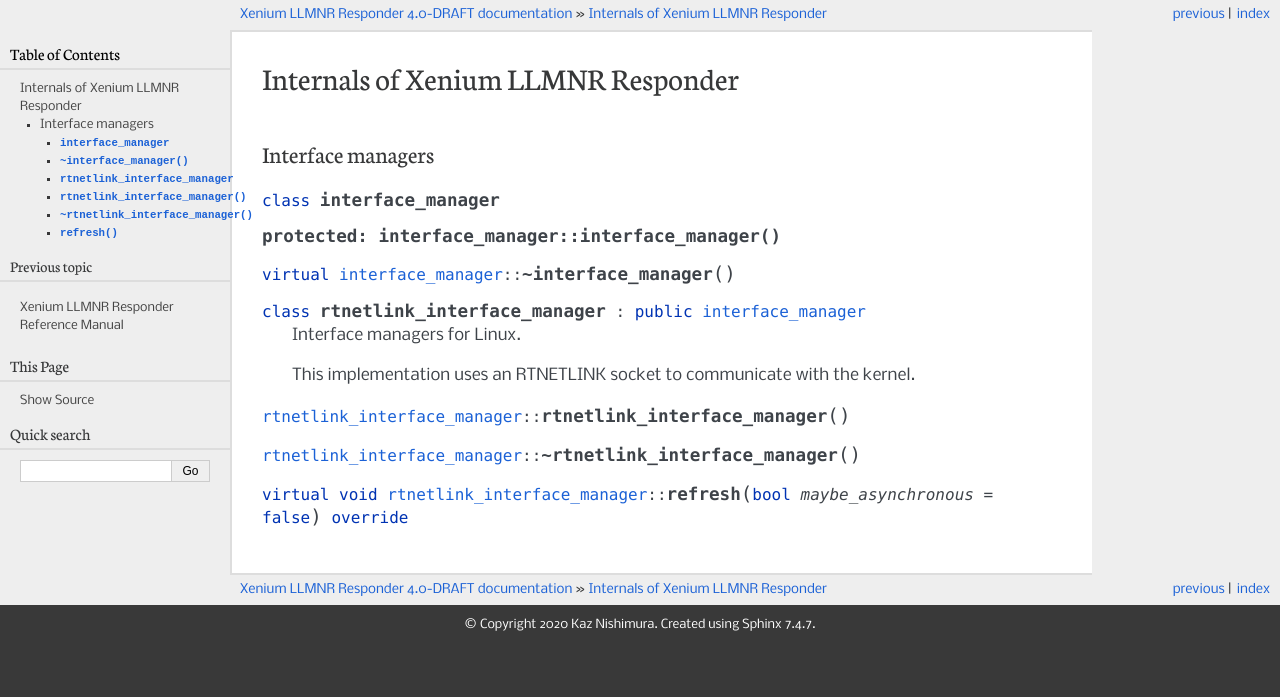
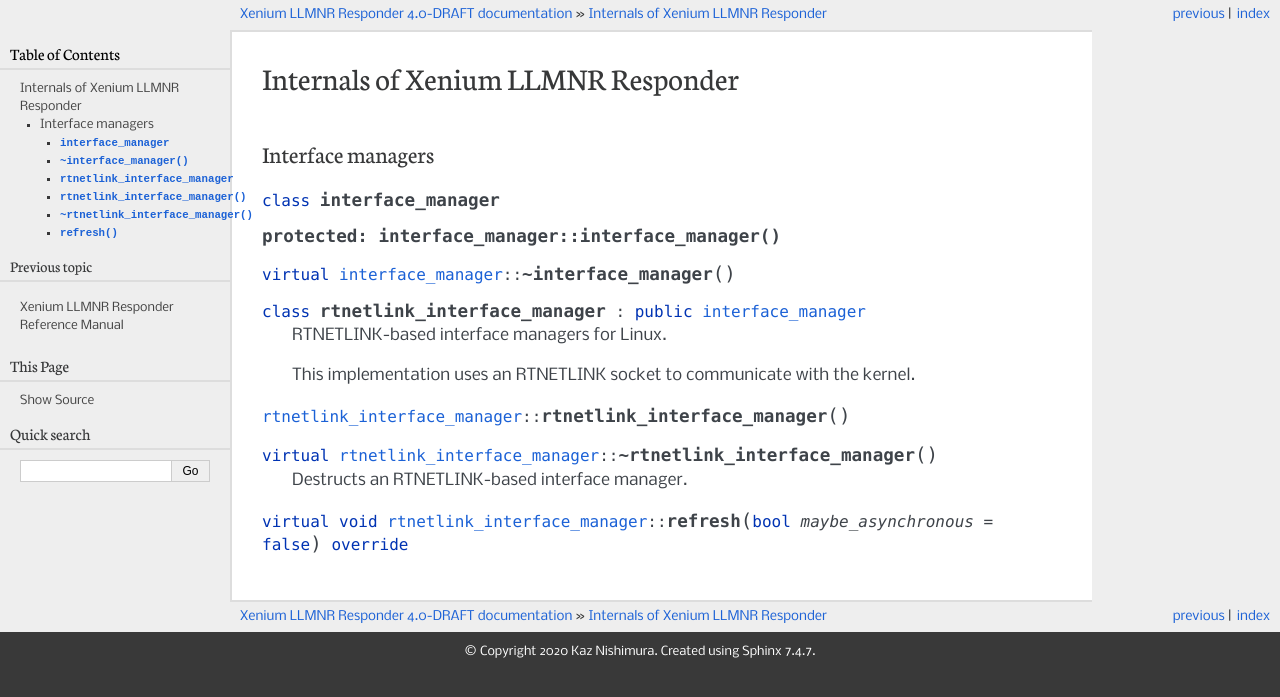
Before and after one commit to vx68k/xllmnrd, a Sphinx documentation site: the page built from sphinx/internals.rst, in a window 1280 px wide. Shown: the top 697 px of the page. Built offline with Sphinx 7.4.7, drawn with Linux system fonts in a browser that asks for light colours.

Commit message:
Update documentation

```diff
--- a/sphinx/internals.rst
+++ b/sphinx/internals.rst
@@ -15,12 +15,14 @@
 
 .. cpp:class:: rtnetlink_interface_manager: public interface_manager
 
-   Interface managers for Linux.
+   RTNETLINK-based interface managers for Linux.
 
    This implementation uses an RTNETLINK socket to communicate with the kernel.
 
 .. cpp:function:: rtnetlink_interface_manager::rtnetlink_interface_manager()
 
-.. cpp:function:: rtnetlink_interface_manager::~rtnetlink_interface_manager()
+.. cpp:function:: virtual rtnetlink_interface_manager::~rtnetlink_interface_manager()
+
+   Destructs an RTNETLINK-based interface manager.
 
 .. cpp:function:: virtual void rtnetlink_interface_manager::refresh(bool maybe_asynchronous = false) override
```
